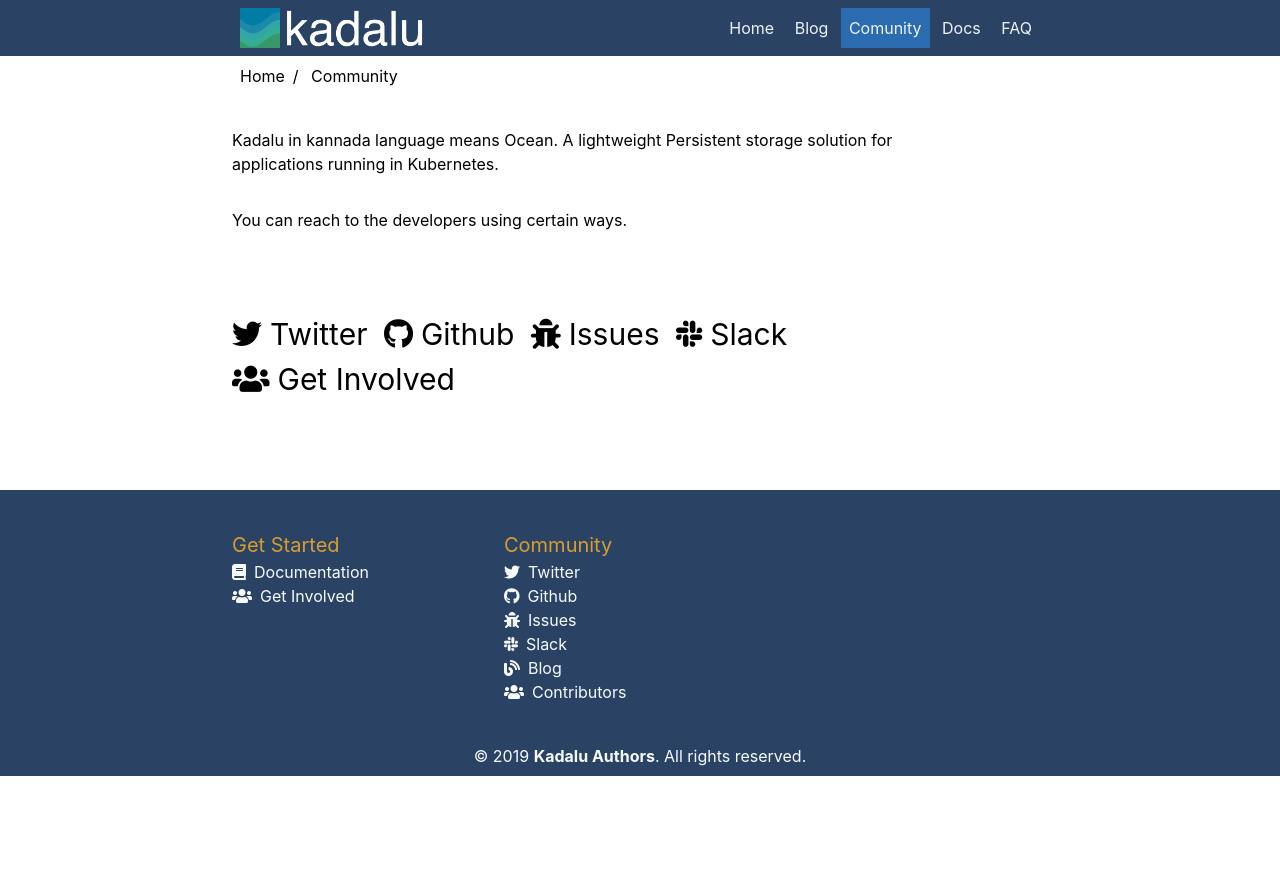
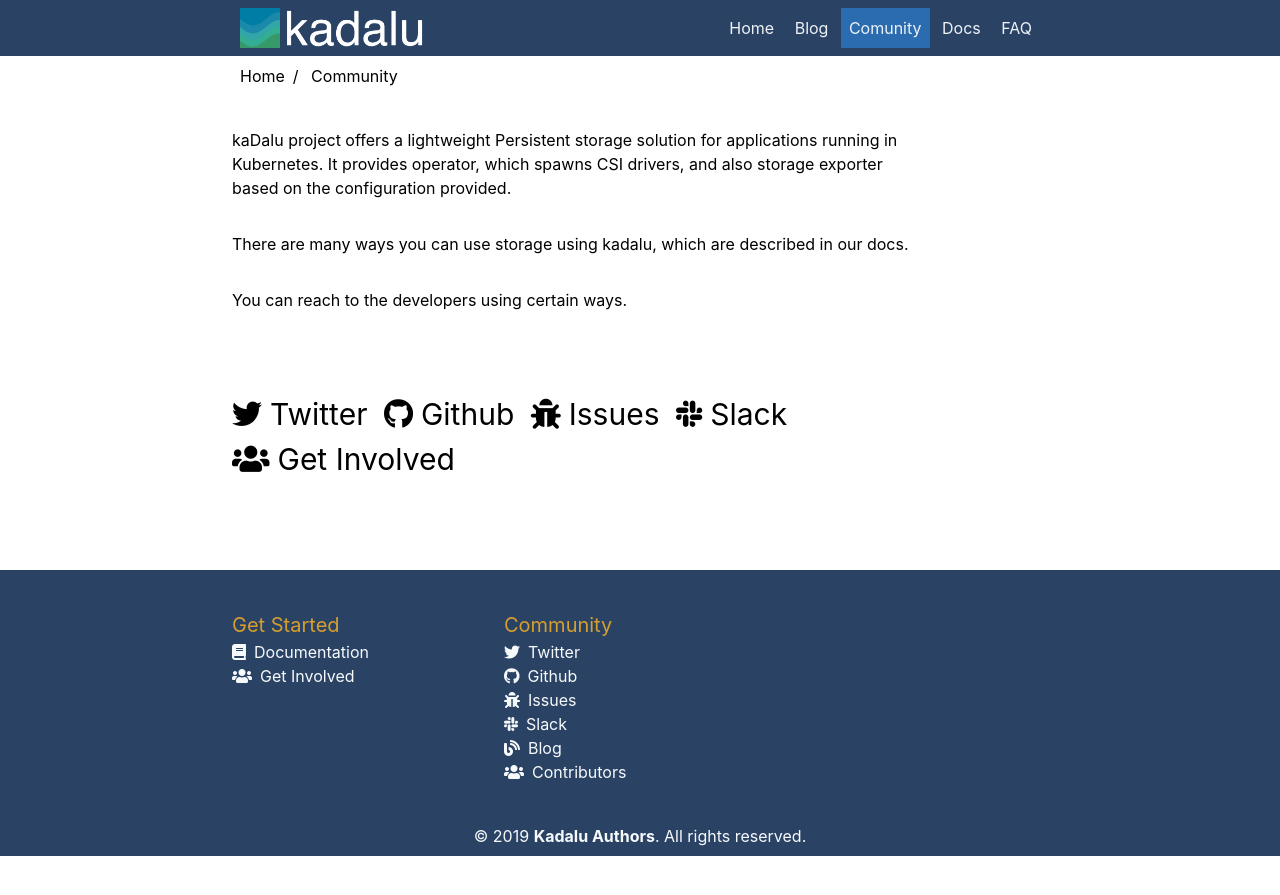
Before and after one commit to kadalu/kadalu.github.io, a Jekyll site: the page built from pages/community.md, in a window 1280 px wide. Shown: the top 895 px of the page. Built offline with Jekyll 4.4.1, drawn with Linux system fonts in a browser that asks for light colours.

Commit message:
Community: add more content

```diff
--- a/pages/community.md
+++ b/pages/community.md
@@ -3,8 +3,12 @@ layout: page
 permalink: /community
 ---
 
-Kadalu in kannada language means Ocean. A lightweight Persistent
-storage solution for applications running in Kubernetes.
+kaDalu project offers a lightweight Persistent storage solution
+for applications running in Kubernetes. It provides operator,
+which spawns CSI drivers, and also storage exporter based on
+the configuration provided.
+
+There are many ways you can use storage using kadalu, which are described in our docs.
 
 You can reach to the developers using certain ways.
 
```
